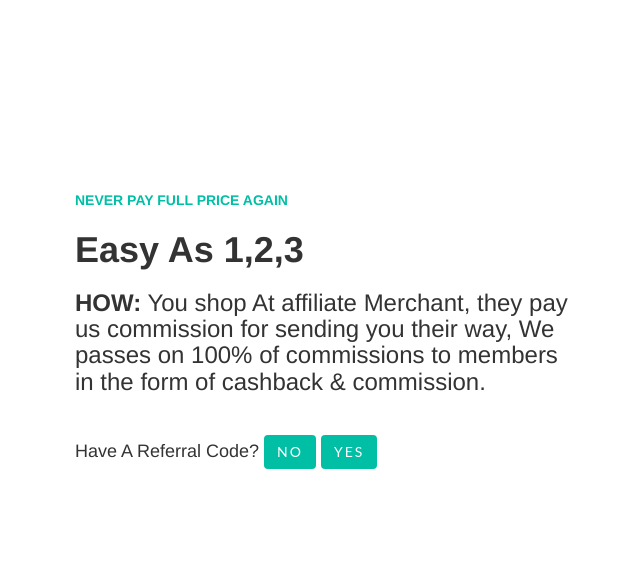
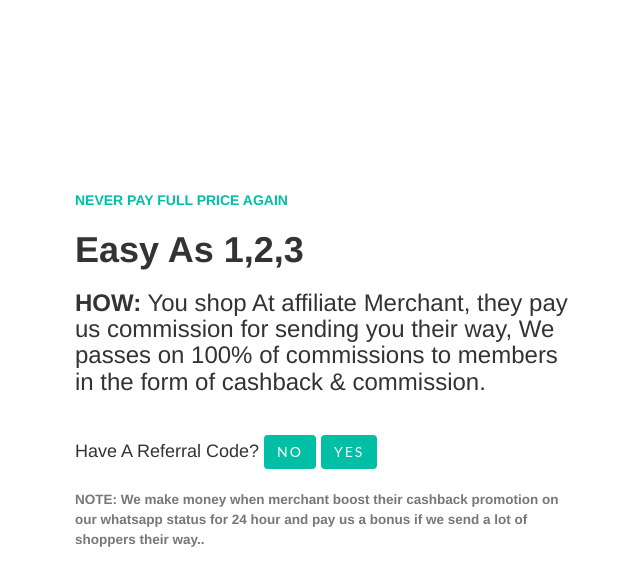
Before and after one commit to allpreegroup/allpreegroup.github.io, a Jekyll site: the page built from index.html, in a window 1280 px wide. Shown: the top 586 px of the page, without its empty margins (610-1250 px from the left). Built offline with Jekyll 4.4.1, drawn with Linux system fonts in a browser that asks for light colours; nearby versions of some CDN libraries.

Commit message:
Update homepage3.html

```diff
--- a/_includes/homepage3.html
+++ b/_includes/homepage3.html
@@ -19,7 +19,7 @@
                               <a href="/" class="page-scroll"><button class="btn btn-outline btn-xl" id="#signup">No</button></a>    <a href="/" class="page-scroll"><button class="btn btn-outline btn-xl" id="#signup">Yes</button></a>
 
                             <br> <br>
-
+				<small class="block"><b>NOTE:<b/> We make money when merchant boost their cashback promotion on our whatsapp status for 24 hour and pay us a bonus if we send a lot of shoppers their way..</small>
 
 
                                </div>
```
